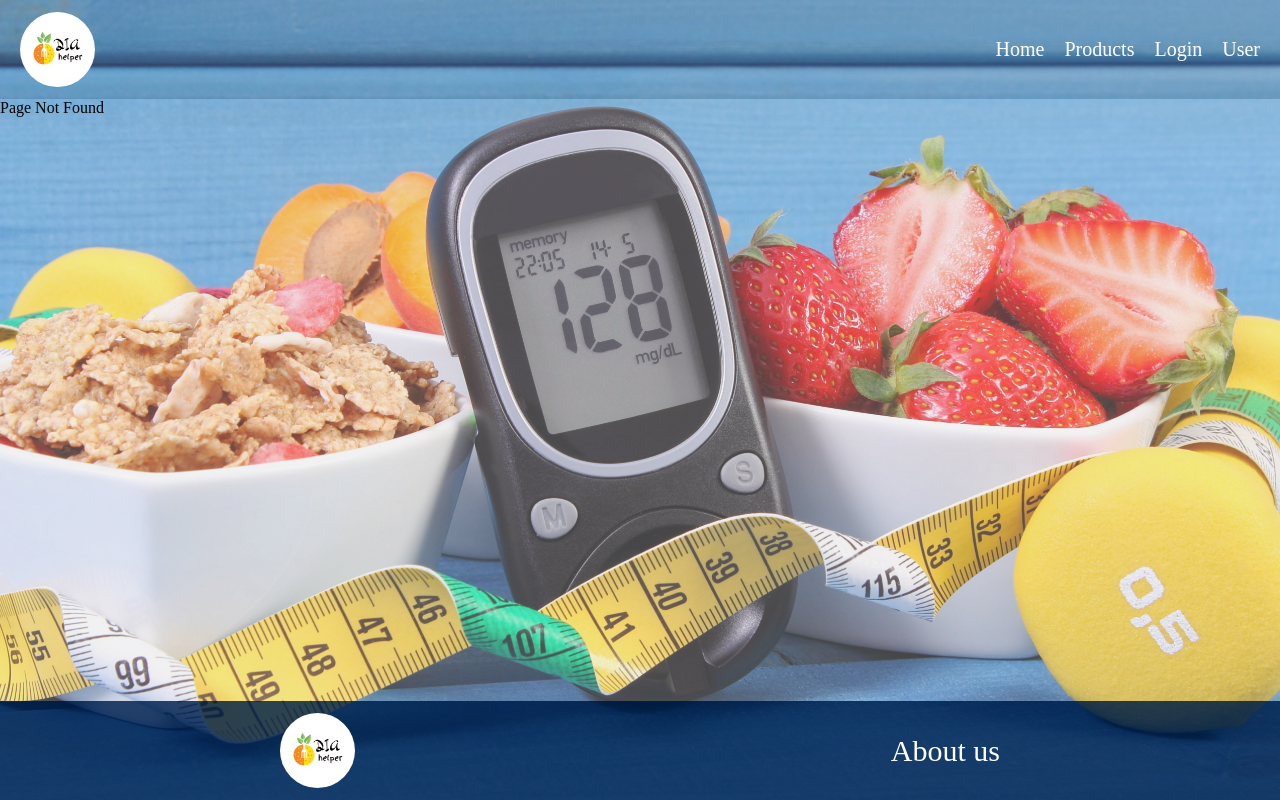
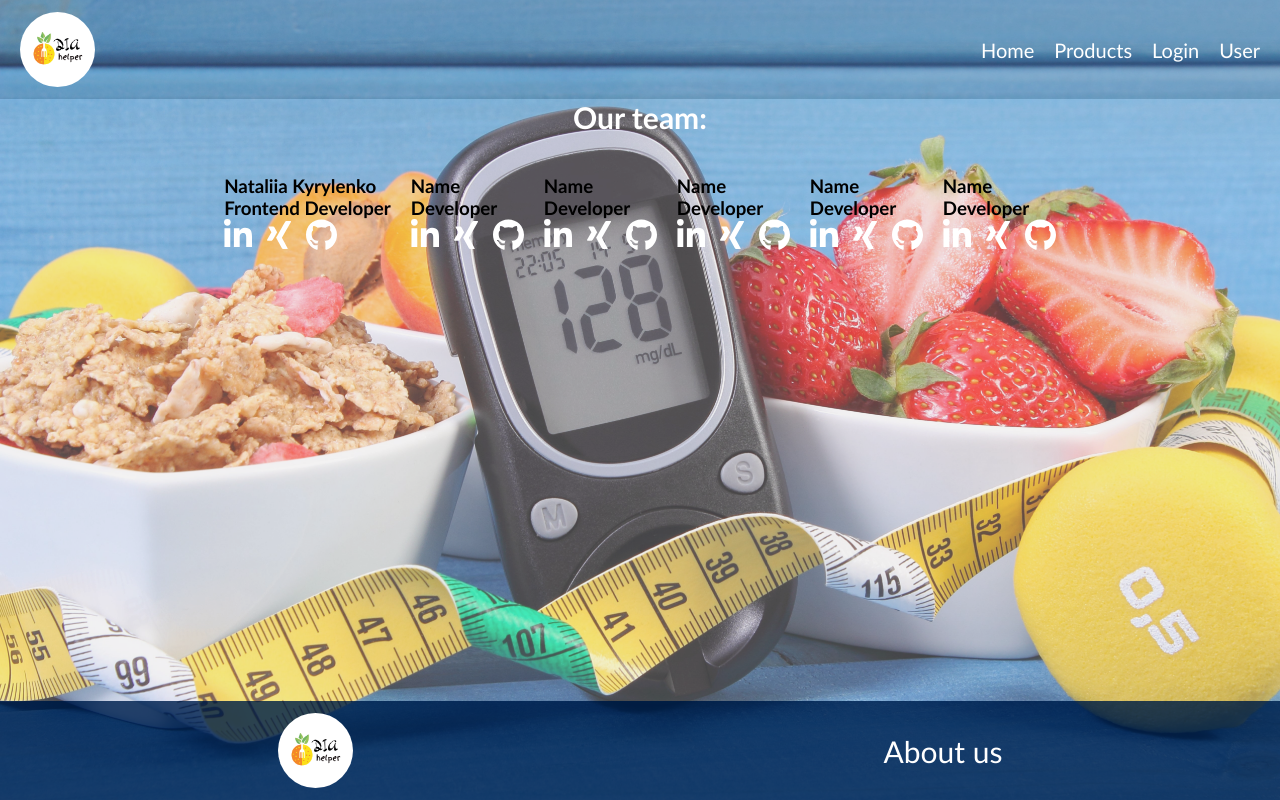
Before and after one commit to yurecpr/DiaHelper, a React (Vite) app: page /about in a window 1280 px wide. Before the commit this address had no page. Built offline with nearby package versions, Linux system fonts and the light colour scheme.

Commit message:
add about page

```diff
--- a/src/App.tsx
+++ b/src/App.tsx
@@ -6,6 +6,7 @@ import UserPage from "pages/UserPage/UserPage";
 import HomePage from "pages/HomePage/HomePage";
 import InfoPage from "pages/InfoPage/InfoPage";
 import ProductPage from "pages/ProductPage/ProductPage";
+import AboutUsPage from "pages/AboutUsPage/AboutUsPage";
 
 
 function App() {
@@ -21,6 +22,8 @@ function App() {
           <Route path="/login" element={<LoginSignUpPage />} />
           <Route path="/user" element={<UserPage />} />
           <Route path="/info-page" element={<InfoPage />} />
+          <Route path="/about" element={<AboutUsPage />} />
+
 
           <Route path="*" element="Page Not Found" />
         </Routes>
--- a/src/components/Layout/Layout.tsx
+++ b/src/components/Layout/Layout.tsx
@@ -1,5 +1,4 @@
-import { FontAwesomeIcon } from "@fortawesome/react-fontawesome";
-import { faFacebook, faTwitter, faInstagram } from "@fortawesome/free-brands-svg-icons";
+import { useNavigate } from "react-router-dom";
 import {
   Footer,
   Header,
@@ -10,8 +9,6 @@ import {
   NavContainer,
   StyledNavLink,
   ContactsContainer,
-  SocialIconsContainer,
-  ContactLink,
   HeaderBurger,
   HeaderBurgerElement,
 
@@ -20,14 +17,14 @@ import { LayotProps } from "./types";
 import { useState } from "react";
 
 
-
-
 function Layout({ children }: LayotProps) {
   const [isActiveBurger, setIsActiveBurger] = useState<boolean>(false);
 
   const activeBurger = () => {
     setIsActiveBurger((prev) => !prev);
   };
+
+  const navigate = useNavigate()
 
   return (
     <LayoutComponent>
@@ -81,21 +78,9 @@ function Layout({ children }: LayotProps) {
         <HeaderLogoContainer to="/">
           <HeaderLogo />
         </HeaderLogoContainer>
-        {/* <SocialIconsContainer>
 
-        <ContactLink href="https://www.facebook.com" target="_blank" rel="noopener noreferrer">
-          <FontAwesomeIcon icon={faFacebook} size="2x"/>
-        </ContactLink>
-        <ContactLink href="https://www.twitter.com" target="_blank" rel="noopener noreferrer">
-        <FontAwesomeIcon icon={faTwitter} size="2x" />
-        </ContactLink>
-        <ContactLink href="https://www.instagram.com" target="_blank" rel="noopener noreferrer">
-        <FontAwesomeIcon icon={faInstagram} size="2x" />
-        </ContactLink>
-      </SocialIconsContainer> */}
-      <ContactsContainer>
+      <ContactsContainer onClick={() => navigate("/about")}>
         About us
-
       </ContactsContainer>
       </Footer>
     </LayoutComponent>
--- a/src/components/Layout/styles.ts
+++ b/src/components/Layout/styles.ts
@@ -169,4 +169,6 @@ text-decoration: none;
 export const ContactsContainer = styled.div`
 font-size: 30px;
 color: white;
+cursor: pointer;
+z-index: 3;
 `;
--- /dev/null
+++ b/src/pages/AboutUsPage/AboutUsPage.tsx
@@ -0,0 +1,219 @@
+import { ContactLink } from "components/Layout/styles";
+import {
+  AboutUsContainer,
+  AboutUsTitle,
+  AboutUsWrapper,
+  DeveloperCard,
+  DeveloperImg,
+  DeveloperInfo,
+  DeveloperInfoContainer,
+  DeveloperName,
+  IconContainer,
+} from "./styles";
+import { FontAwesomeIcon } from "@fortawesome/react-fontawesome";
+import { faGithub, faLinkedinIn, faXing } from "@fortawesome/free-brands-svg-icons";
+
+function AboutUsPage() {
+  return (
+    <AboutUsContainer>
+      <AboutUsTitle>Our team:</AboutUsTitle>
+      <AboutUsWrapper>
+        <DeveloperCard>
+            <DeveloperInfoContainer>
+                <DeveloperImg />
+                <DeveloperInfo>
+                    <DeveloperName>Nataliia Kyrylenko</DeveloperName>
+                    <DeveloperName>Frontend Developer</DeveloperName>
+                </DeveloperInfo>
+            </DeveloperInfoContainer>
+          <IconContainer>
+            <ContactLink
+              href="https://www.linkedin.com/in/nata-kyrylenko/"
+              target="_blank"
+            >
+              <FontAwesomeIcon icon={faLinkedinIn} size="2x"/>
+            </ContactLink>
+            <ContactLink
+              href="https://www.xing.com/profile/Nataliia_Kyrylenko/web_profiles?expandNeffi=true"
+              target="_blank"
+            >
+              <FontAwesomeIcon icon={faXing}  size="2x" />
+            </ContactLink>
+
+            <ContactLink
+              href="https://github.com/NataKyrylenko"
+              target="_blank"
+              rel="noopener noreferrer"
+            >
+             <FontAwesomeIcon icon={faGithub} size="2x"/>
+            </ContactLink>
+          </IconContainer>
+        </DeveloperCard>
+
+        <DeveloperCard>
+            <DeveloperInfoContainer>
+                <DeveloperImg />
+                <DeveloperInfo>
+                    <DeveloperName>Name</DeveloperName>
+                    <DeveloperName>Developer</DeveloperName>
+                </DeveloperInfo>
+            </DeveloperInfoContainer>
+          <IconContainer>
+            <ContactLink
+              href="#/"
+              target="_blank"
+            >
+              <FontAwesomeIcon icon={faLinkedinIn} size="2x"/>
+            </ContactLink>
+            <ContactLink
+              href="#"
+              target="_blank"
+            >
+              <FontAwesomeIcon icon={faXing}  size="2x" />
+            </ContactLink>
+
+            <ContactLink
+              href="#"
+              target="_blank"
+              rel="noopener noreferrer"
+            >
+             <FontAwesomeIcon icon={faGithub} size="2x"/>
+            </ContactLink>
+          </IconContainer>
+        </DeveloperCard>
+
+        <DeveloperCard>
+            <DeveloperInfoContainer>
+                <DeveloperImg />
+                <DeveloperInfo>
+                    <DeveloperName>Name</DeveloperName>
+                    <DeveloperName>Developer</DeveloperName>
+                </DeveloperInfo>
+            </DeveloperInfoContainer>
+          <IconContainer>
+            <ContactLink
+              href="#/"
+              target="_blank"
+            >
+              <FontAwesomeIcon icon={faLinkedinIn} size="2x"/>
+            </ContactLink>
+            <ContactLink
+              href="#"
+              target="_blank"
+            >
+              <FontAwesomeIcon icon={faXing}  size="2x" />
+            </ContactLink>
+
+            <ContactLink
+              href="#"
+              target="_blank"
+              rel="noopener noreferrer"
+            >
+             <FontAwesomeIcon icon={faGithub} size="2x"/>
+            </ContactLink>
+          </IconContainer>
+        </DeveloperCard>
+
+        <DeveloperCard>
+            <DeveloperInfoContainer>
+                <DeveloperImg />
+                <DeveloperInfo>
+                    <DeveloperName>Name</DeveloperName>
+                    <DeveloperName>Developer</DeveloperName>
+                </DeveloperInfo>
+            </DeveloperInfoContainer>
+          <IconContainer>
+            <ContactLink
+              href="#/"
+              target="_blank"
+            >
+              <FontAwesomeIcon icon={faLinkedinIn} size="2x"/>
+            </ContactLink>
+            <ContactLink
+              href="#"
+              target="_blank"
+            >
+              <FontAwesomeIcon icon={faXing}  size="2x" />
+            </ContactLink>
+
+            <ContactLink
+              href="#"
+              target="_blank"
+              rel="noopener noreferrer"
+            >
+             <FontAwesomeIcon icon={faGithub} size="2x"/>
+            </ContactLink>
+          </IconContainer>
+        </DeveloperCard>
+
+        <DeveloperCard>
+            <DeveloperInfoContainer>
+                <DeveloperImg />
+                <DeveloperInfo>
+                    <DeveloperName>Name</DeveloperName>
+                    <DeveloperName>Developer</DeveloperName>
+                </DeveloperInfo>
+            </DeveloperInfoContainer>
+          <IconContainer>
+            <ContactLink
+              href="#/"
+              target="_blank"
+            >
+              <FontAwesomeIcon icon={faLinkedinIn} size="2x"/>
+            </ContactLink>
+            <ContactLink
+              href="#"
+              target="_blank"
+            >
+              <FontAwesomeIcon icon={faXing}  size="2x" />
+            </ContactLink>
+
+            <ContactLink
+              href="#"
+              target="_blank"
+              rel="noopener noreferrer"
+            >
+             <FontAwesomeIcon icon={faGithub} size="2x"/>
+            </ContactLink>
+          </IconContainer>
+        </DeveloperCard>
+
+        <DeveloperCard>
+            <DeveloperInfoContainer>
+                <DeveloperImg />
+                <DeveloperInfo>
+                    <DeveloperName>Name</DeveloperName>
+                    <DeveloperName>Developer</DeveloperName>
+                </DeveloperInfo>
+            </DeveloperInfoContainer>
+          <IconContainer>
+            <ContactLink
+              href="#/"
+              target="_blank"
+            >
+              <FontAwesomeIcon icon={faLinkedinIn} size="2x"/>
+            </ContactLink>
+            <ContactLink
+              href="#"
+              target="_blank"
+            >
+              <FontAwesomeIcon icon={faXing}  size="2x" />
+            </ContactLink>
+
+            <ContactLink
+              href="#"
+              target="_blank"
+              rel="noopener noreferrer"
+            >
+             <FontAwesomeIcon icon={faGithub} size="2x"/>
+            </ContactLink>
+          </IconContainer>
+        </DeveloperCard>
+
+
+      </AboutUsWrapper>
+    </AboutUsContainer>
+  );
+}
+
+export default AboutUsPage;
--- /dev/null
+++ b/src/pages/AboutUsPage/styles.ts
@@ -0,0 +1,46 @@
+import styled from "@emotion/styled";
+
+export const AboutUsContainer = styled.div`
+  display: flex;
+  flex: 1;
+  gap: 20px;
+  flex-direction: column;
+  align-items: center;
+  z-index: 2;
+`;
+export const AboutUsTitle = styled.h2`
+font-size: 30px;
+color: white;
+
+`;
+export const AboutUsWrapper = styled.div`
+display: flex;
+flex-wrap: wrap;
+padding: 20px;
+align-items: center;
+gap: 20px;
+`;
+export const DeveloperCard = styled.div`
+display: flex;
+flex-direction: column;
+
+`;
+export const DeveloperInfoContainer = styled.div`
+display: flex;
+
+`
+export const DeveloperInfo = styled.div`
+display: flex;
+flex-direction: column;
+`;
+export const DeveloperName = styled.h3`
+`;
+
+
+export const DeveloperImg = styled.img`
+`;
+
+export const IconContainer = styled.div`
+display: flex;
+gap: 15px;
+`;
--- a/src/pages/InfoPage/styles.ts
+++ b/src/pages/InfoPage/styles.ts
@@ -6,7 +6,6 @@ flex-direction: column;
 padding: 20px;
 align-items: center;
 gap: 20px;
-font-family: 'Gill Sans', 'Gill Sans MT', Calibri, 'Trebuchet MS', sans-serif;
 color: black;
 border-style: double;
 background-color: rgba(215, 213, 213, 0.53);
--- a/src/styles/GlobalStyles.tsx
+++ b/src/styles/GlobalStyles.tsx
@@ -27,6 +27,7 @@ const globalStyles = css`
     display: flex;
     flex-direction: column;
     min-height: 100%;
+    font-family: 'Gill Sans', 'Gill Sans MT', Calibri, 'Trebuchet MS', sans-serif;
   }
 `;
 
```
